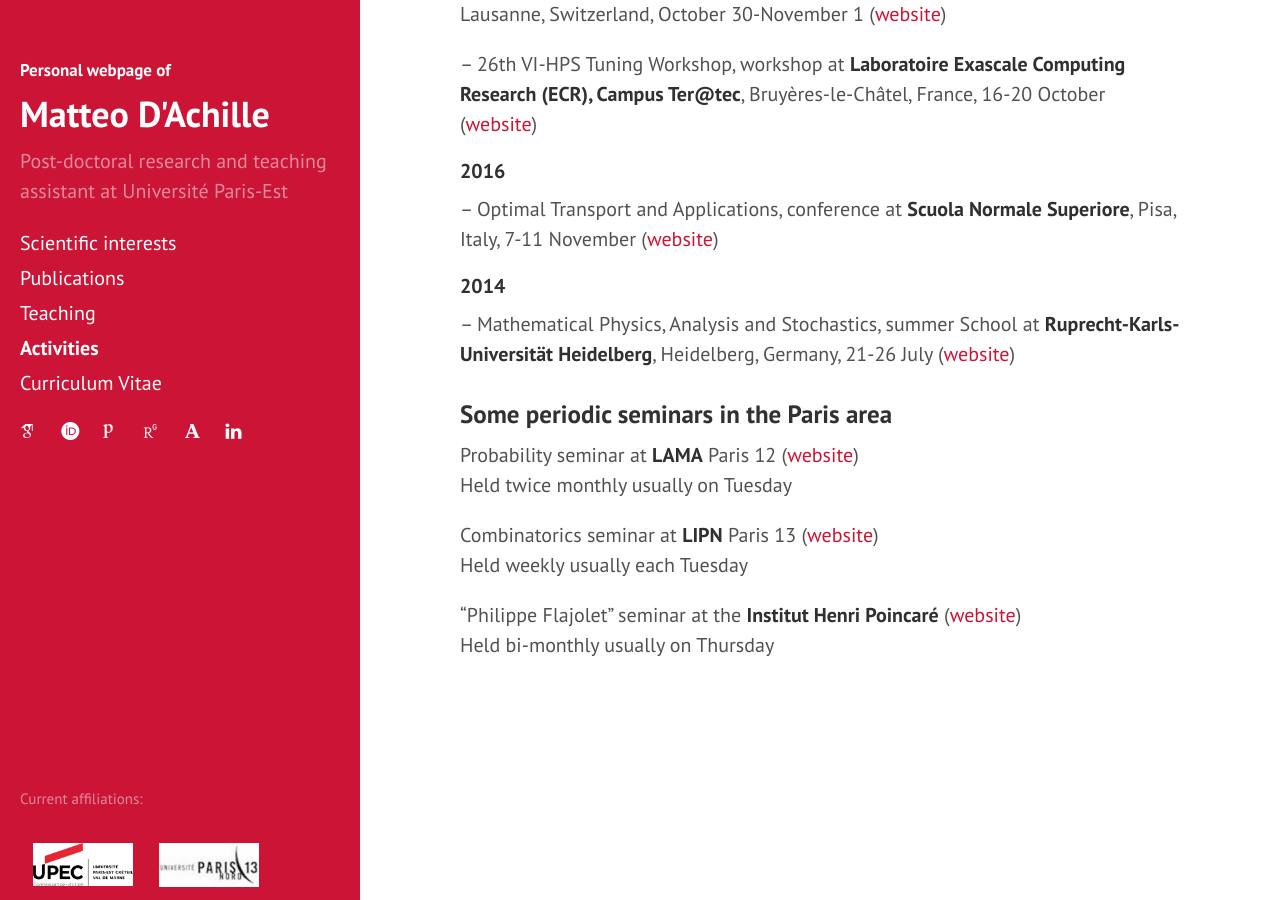
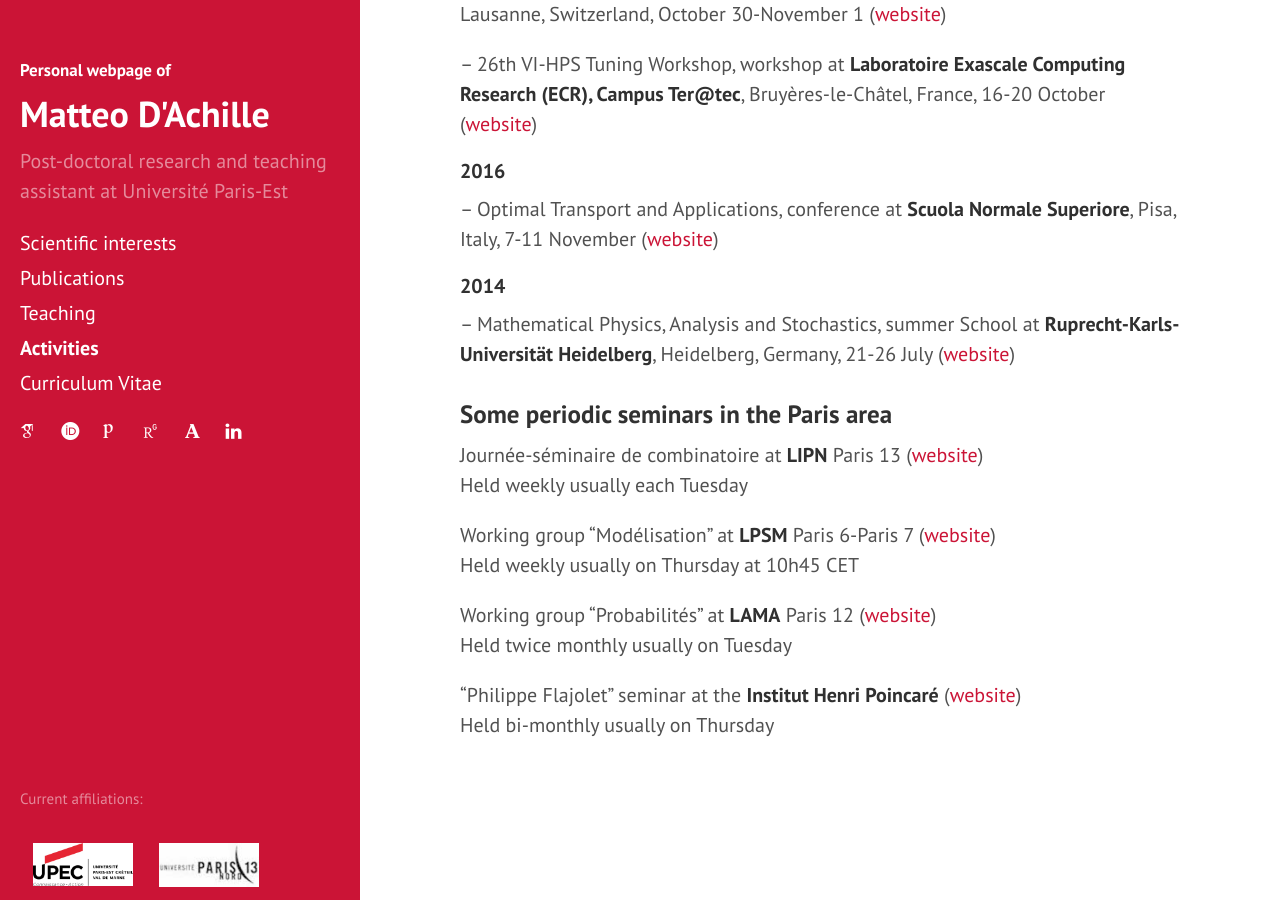
Before and after one commit to matteodachille/matteodachille.github.io, a Jekyll site: the page built from events.md, in a window 1280 px wide and 900 px high, scrolled down 1869 px. Built offline with Jekyll 4.4.1, drawn with Linux system fonts in a browser that asks for light colours; nearby versions of some CDN libraries; some web fonts are replaced; formulas are drawn with MathJax 3.

Commit message:
Fixed typos, added LPSM working group

```diff
--- a/events.md
+++ b/events.md
@@ -105,8 +105,11 @@ conference at **The Mathematical Research and Conference Center**, Będlewo, Pol
 
 ### Some periodic seminars in the Paris area
 
-Probability seminar at **LAMA** Paris 12 ([website](https://lama.u-pem.fr/evenements/seminaire/groupe_de_travail_probabilites){:target="_blank"}) <br/> Held twice monthly usually on Tuesday
+Journée-séminaire de combinatoire at **LIPN** Paris 13 ([website](https://lipn.univ-paris13.fr/~banderier/Seminaires/){:target="_blank"}) <br/> Held weekly usually each Tuesday
 
-Combinatorics seminar at **LIPN** Paris 13 ([website](https://lipn.univ-paris13.fr/~banderier/Seminaires/){:target="_blank"}) <br/> Held weekly usually each Tuesday
+Working group "Modélisation" at **LPSM** Paris 6-Paris 7 ([website](https://www.lpsm.paris/semoa/gdt){:target="_blank"})<br/> Held weekly usually on Thursday at 10h45 CET
+
+Working group "Probabilités" at **LAMA** Paris 12 ([website](https://lama.u-pem.fr/evenements/seminaire/groupe_de_travail_probabilites){:target="_blank"}) <br/> Held twice monthly usually on Tuesday
+
 
 "Philippe Flajolet" seminar at the **Institut Henri Poincaré** ([website](http://semflajolet.math.cnrs.fr/){:target="_blank"}) <br/> Held bi-monthly usually on Thursday
```
